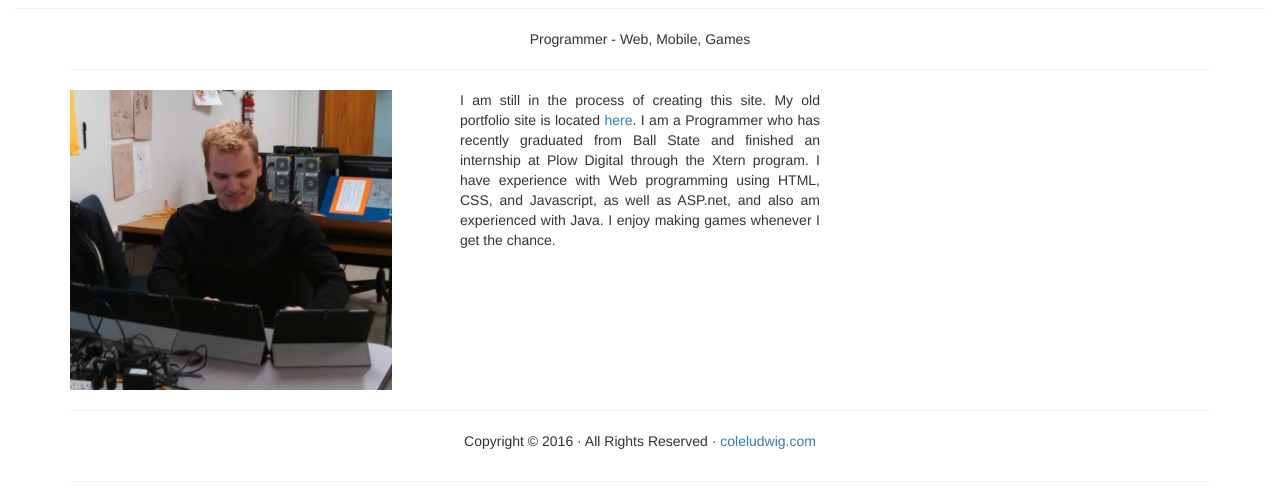
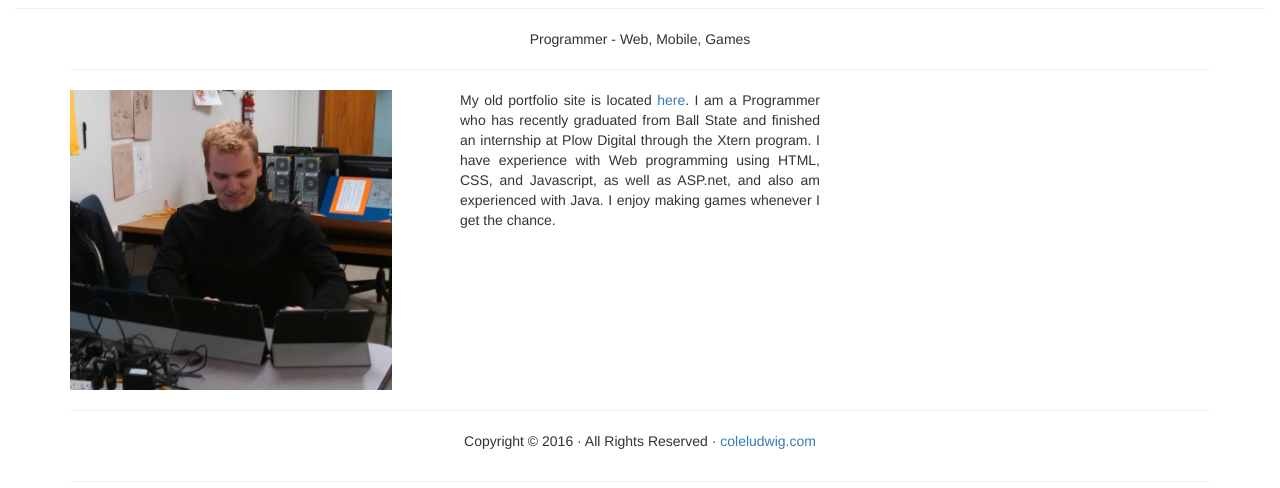
Before and after one commit to jocowig/jocowig.github.io, a plain HTML site: page index.html in a window 1280 px wide. Shown: the part 154-642 px from the top of the page. Drawn offline with Linux system fonts and the light colour scheme.

Commit message:
Took out in progress message

```diff
--- a/index.html
+++ b/index.html
@@ -48,7 +48,7 @@
   <hr>
   <div class="row">
 <div class="col-sm-4 text-justify"><img src="assets/LexLuthor.jpg" alt="" width="322" height="300"> </div>
-<div class="col-sm-4 text-justify">I am still in the process of creating this site. My old portfolio site is located <a href="https://sites.google.com/site/jcludwigportfolio/">here</a>. I am a Programmer who has recently graduated from Ball State and finished an internship at Plow Digital through the Xtern program. I have experience with Web programming using HTML, CSS, and Javascript, as well as ASP.net, and also am experienced with Java. I enjoy making games whenever I get the chance.</div>
+<div class="col-sm-4 text-justify">My old portfolio site is located <a href="https://sites.google.com/site/jcludwigportfolio/">here</a>. I am a Programmer who has recently graduated from Ball State and finished an internship at Plow Digital through the Xtern program. I have experience with Web programming using HTML, CSS, and Javascript, as well as ASP.net, and also am experienced with Java. I enjoy making games whenever I get the chance.</div>
   </div>
   <hr>
 
```
